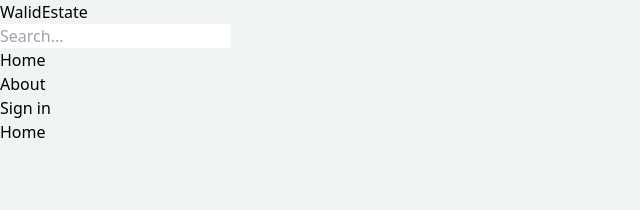
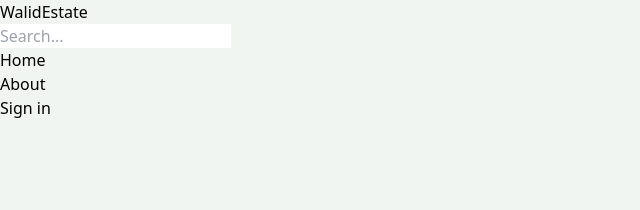
Before and after one commit to waleedd32/mern-realestate, a React (Vite) app in the folder client/: page / in a window 1280 px wide. Shown: the top 210 px of the page, without its empty margins (0-640 px from the left). Built offline with nearby package versions, Linux system fonts and the light colour scheme; no server answers.

Commit message:
Added placeholders for top, swiper, and listing sections in Home component

```diff
--- a/client/src/pages/Home.jsx
+++ b/client/src/pages/Home.jsx
@@ -1,7 +1,15 @@
 import React from "react";
 
 function Home() {
-  return <div>Home</div>;
+  return (
+    <div>
+      {/* top */}
+
+      {/* swiper */}
+
+      {/* listing results for offer, sale and rent */}
+    </div>
+  );
 }
 
 export default Home;
```
